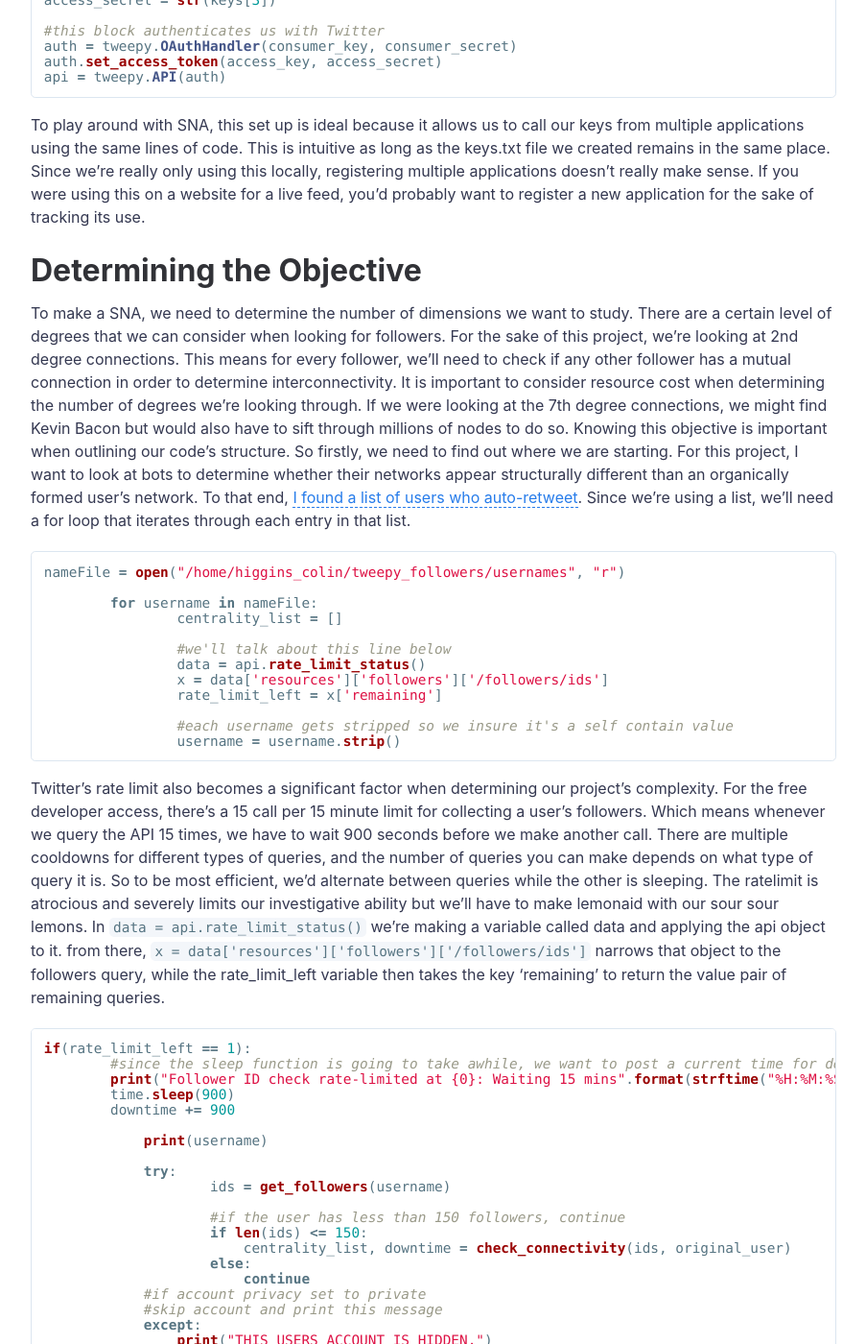
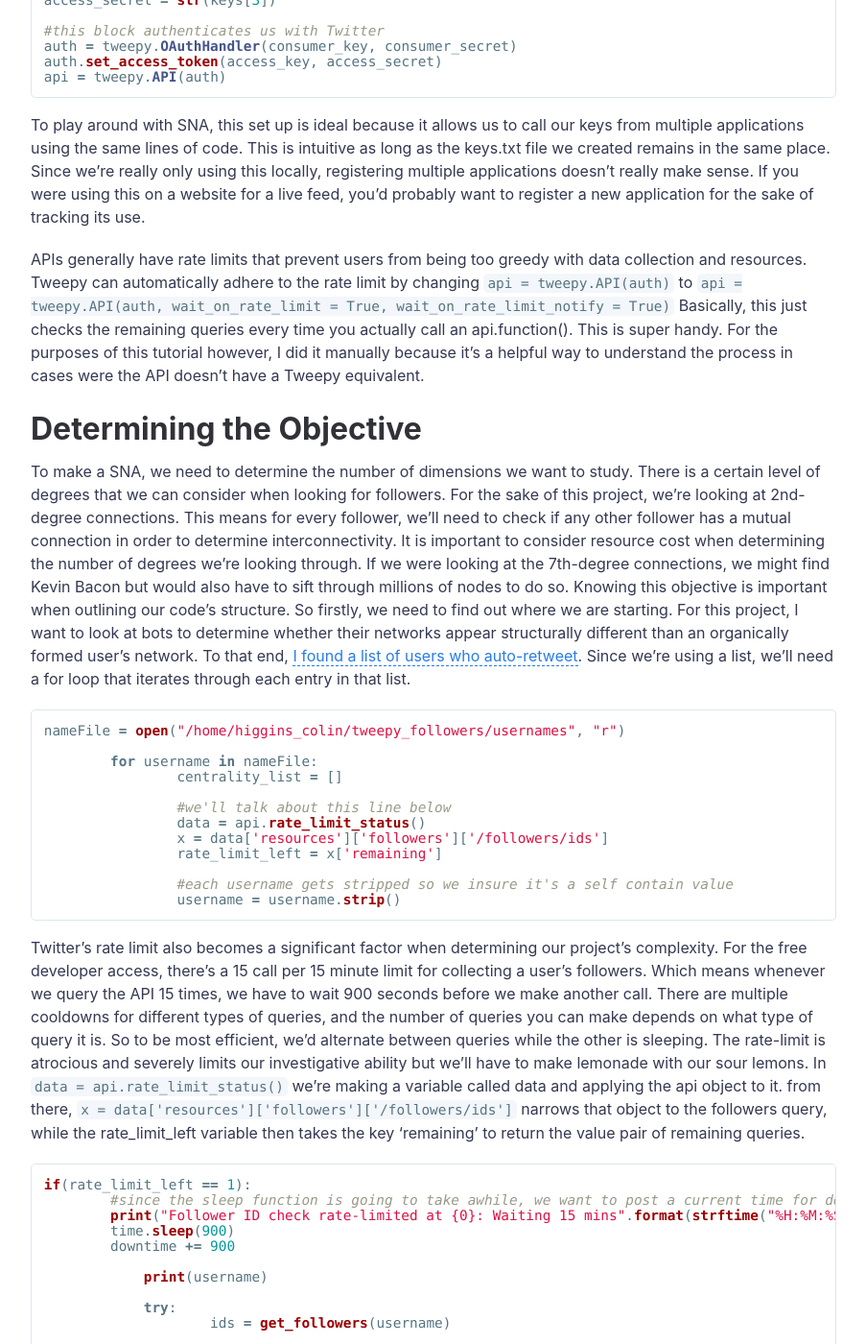
Before and after one commit to Chigg/Chigg.github.io, a Jekyll site: the page built from _posts/2018-06-01-Twitter-SNA.md, in a window 1280 px wide and 1400 px high, scrolled down 2614 px. Shown: the whole window at 96% size, without its empty margins (188-1091 px from the left). Built offline with Jekyll 4.4.1, drawn with Linux system fonts in a browser that asks for light colours; some of the changed text lies outside the part shown.

Commit message:
fix more typos

````diff
--- a/_posts/2018-06-01-Twitter-SNA.md
+++ b/_posts/2018-06-01-Twitter-SNA.md
@@ -21,15 +21,15 @@
 <a name="chapter1"></a>
 # What is Social Network Analysis?
 
-A "social network," while these days synonymous for a *social media* site such as Twitter or Facebook, was originally a sociological concept. A social network analysis (SNA) investigates the layout of a social system's relationships / ties.
+A "social network," while these days synonymous with a *social media* site such as Twitter or Facebook, was originally a sociological concept. A social network analysis (SNA) investigates the layout of a social system's relationships/ties.
 
-Imagine a nuclear family's structure. You know your father, your father knows your mother, your mother knows you and so on and so forth. This would likely be a rather organized social network with evenly spaced ties. Although not very interesting on it's own, placing that network within a more complex social system would allow us to generate more interesting insights about that family and the individual nodes / members of that family. Social network analysis has been used for targeted advertising, law enforcement, and to study disease transmission.
+Imagine a nuclear family's structure. You know your father, your father knows your mother, your mother knows you and so on and so forth. This would likely be a rather organized social network with evenly spaced ties. Although not very interesting on is own, placing that network within a more complex social system would allow us to generate more interesting insights about that family and the individual nodes/members of that family. Social network analysis has been used for targeted advertising, law enforcement, and to study disease transmission.
 
 Since this is only intended to be a primer for the purposes of this project, I'll only discuss a few relevant topics of importance in SNA before moving on to the code.
 
 ### Centrality
 
-Centrality refers to the total number of ties an individual (node) has with other nodes. For the purposes of this project, since we are studying an individual's Twitter connections, the **most** central node is always going to be the user since the scope of our study is limited to their followers. The most central node is called the root. Nodes with higher centrality are positioned closer to the root, and will have the most mutual connections with the root user.
+Centrality refers to the total number of ties an individual (node) has with other nodes. For the purposes of this project, since we are studying an individual's Twitter connections, the **most** central node is always going to be the user since the scope of our study is limited to their followers. The most central node is called the root. Nodes with higher centrality are positioned closer to the root and will have the most mutual connections with the root user.
 
 ### Cliques
 
@@ -41,7 +41,7 @@
 
 # Connecting to the API <a name="chapter2"></a>
 
-In order to access the data from a particular social media site, we need to communicate with that service. To do this, we use an API, which has site specific documentation. Python has a really nice library for Twitter's API called Tweepy that makes this conversation a breeze. First, you'll need to register your twitter account as a developer in order to get the keys necessary to access the API. You can use these keys for any number of interesting applications, and the Twitter application management platform is fairly intuitive.
+In order to access the data from a particular social media site, we need to communicate with that service. To do this, we use an API, which has site-specific documentation. Python has a really nice library for Twitter's API called Tweepy that makes this conversation a breeze. First, you'll need to register your Twitter account as a developer in order to get the keys necessary to access the API. You can use these keys for any number of interesting applications, and the Twitter application management platform is fairly intuitive.
 
 Below is the initial set up for the program
 
@@ -78,9 +78,11 @@
 
 To play around with SNA, this set up is ideal because it allows us to call our keys from multiple applications using the same lines of code. This is intuitive as long as the keys.txt file we created remains in the same place. Since we're really only using this locally, registering multiple applications doesn't really make sense. If you were using this on a website for a live feed, you'd probably want to register a new application for the sake of tracking its use.
 
+APIs generally have rate limits that prevent users from being too greedy with data collection and resources. Tweepy can automatically adhere to the rate limit by changing `api = tweepy.API(auth)` to `api = tweepy.API(auth, wait_on_rate_limit = True, wait_on_rate_limit_notify = True)` Basically, this just checks the remaining queries every time you actually call an api.function(). This is super handy. For the purposes of this tutorial however, I did it manually because it's a helpful way to understand the process in cases were the API doesn't have a Tweepy equivalent.
+
 # Determining the Objective <a name="chapter3"></a>
 
-To make a SNA, we need to determine the number of dimensions we want to study. There are a certain level of degrees that we can consider when looking for followers. For the sake of this project, we're looking at 2nd degree connections. This means for every follower, we'll need to check if any other follower has a mutual connection in order to determine interconnectivity. It is important to consider resource cost when determining the number of degrees we're looking through. If we were looking at the 7th degree connections, we might find Kevin Bacon but would also have to sift through millions of nodes to do so. Knowing this objective is important when outlining our code's structure. So firstly, we need to find out where we are starting. For this project, I want to look at bots to determine whether their networks appear structurally different than an organically formed user's network. To that end, [I found a list of users who auto-retweet](https://github.com/Plazmaz/Twitter-Bots-List). Since we're using a list, we'll need a for loop that iterates through each entry in that list.
+To make a SNA, we need to determine the number of dimensions we want to study. There is a certain level of degrees that we can consider when looking for followers. For the sake of this project, we're looking at 2nd-degree connections. This means for every follower, we'll need to check if any other follower has a mutual connection in order to determine interconnectivity. It is important to consider resource cost when determining the number of degrees we're looking through. If we were looking at the 7th-degree connections, we might find Kevin Bacon but would also have to sift through millions of nodes to do so. Knowing this objective is important when outlining our code's structure. So firstly, we need to find out where we are starting. For this project, I want to look at bots to determine whether their networks appear structurally different than an organically formed user's network. To that end, [I found a list of users who auto-retweet](https://github.com/Plazmaz/Twitter-Bots-List). Since we're using a list, we'll need a for loop that iterates through each entry in that list.
 
 ```python
 nameFile = open("/home/higgins_colin/tweepy_followers/usernames", "r")
@@ -97,7 +99,7 @@
                 username = username.strip()
 ```
 
-Twitter's rate limit also becomes a significant factor when determining our project's complexity. For the free developer access, there's a 15 call per 15 minute limit for collecting a user's followers. Which means whenever we query the API 15 times, we have to wait 900 seconds before we make another call. There are multiple cooldowns for different types of queries, and the number of queries you can make depends on what type of query it is. So to be most efficient, we'd alternate between queries while the other is sleeping. The ratelimit is atrocious and severely limits our investigative ability but we'll have to make lemonaid with our sour sour lemons. In `data = api.rate_limit_status()` we're making a variable called data and applying the api object to it. from there, `x = data['resources']['followers']['/followers/ids']` narrows that object to the followers query, while the rate_limit_left variable then takes the key 'remaining' to return the value pair of remaining queries.
+Twitter's rate limit also becomes a significant factor when determining our project's complexity. For the free developer access, there's a 15 call per 15 minute limit for collecting a user's followers. Which means whenever we query the API 15 times, we have to wait 900 seconds before we make another call. There are multiple cooldowns for different types of queries, and the number of queries you can make depends on what type of query it is. So to be most efficient, we'd alternate between queries while the other is sleeping. The rate-limit is atrocious and severely limits our investigative ability but we'll have to make lemonade with our sour lemons. In `data = api.rate_limit_status()` we're making a variable called data and applying the api object to it. from there, `x = data['resources']['followers']['/followers/ids']` narrows that object to the followers query, while the rate_limit_left variable then takes the key 'remaining' to return the value pair of remaining queries.
 
 ```python
 if(rate_limit_left == 1):
@@ -206,7 +208,7 @@
 We also have a `while True` loop that sustains the loop until we collect all of the information we need. Once the `try:` succeeds, we `break` the `while True` loop. When we hit the exception, we `continue` until the `try` succeeds. The try exception clause notifies us when we hit an error by generating `tweepy.TweepError as e`. When we print e.reason, it gives us the error the API returned. With this code, e.reason would eventually print "rate limit exceeded" as an error because we don't adhere to the rate limit using the rate_limit dictionary for friendships. Try fixing this for yourself.
 
 *Hint: The above solution in the Determining the Objective section of this tutorial would work if altered for the api.show_friendship query.*
-Alternatively, if you just want solution, refer to the github repository at the end of this tutorial for the completed project.
+Alternatively, if you just want the solution, refer to the GitHub repository at the end of this tutorial for the completed project.
 
 ```python
 #this loop is within the double for loop
@@ -233,7 +235,7 @@
                 continue
         break
 ```
-api.show_friendship() takes the two nodes we are comparing and supplies a bunch of information about their relationship (for example, whether they've blocked one another). Pertinent to this project, it shows in what order they are following each other. If node is following root, `out[0].following` has to be true. Thus, this block would go within the double `for` loop we established above, since we have to check for every node.
+api.show_friendship() takes the two nodes we are comparing and supplies a bunch of information about their relationship (for example, whether they've blocked one another). Pertinent to this project, it shows in what order they are following each other. If node is following root, `out[0].following` has to be true. Thus, this block would go within the double `for` loop we established above since we have to check for every node.
 
 ```python
 #if user is following = true
````
Also changed, not shown: other parts of _posts/2018-06-01-Twitter-SNA.md (+3 -3 lines).
